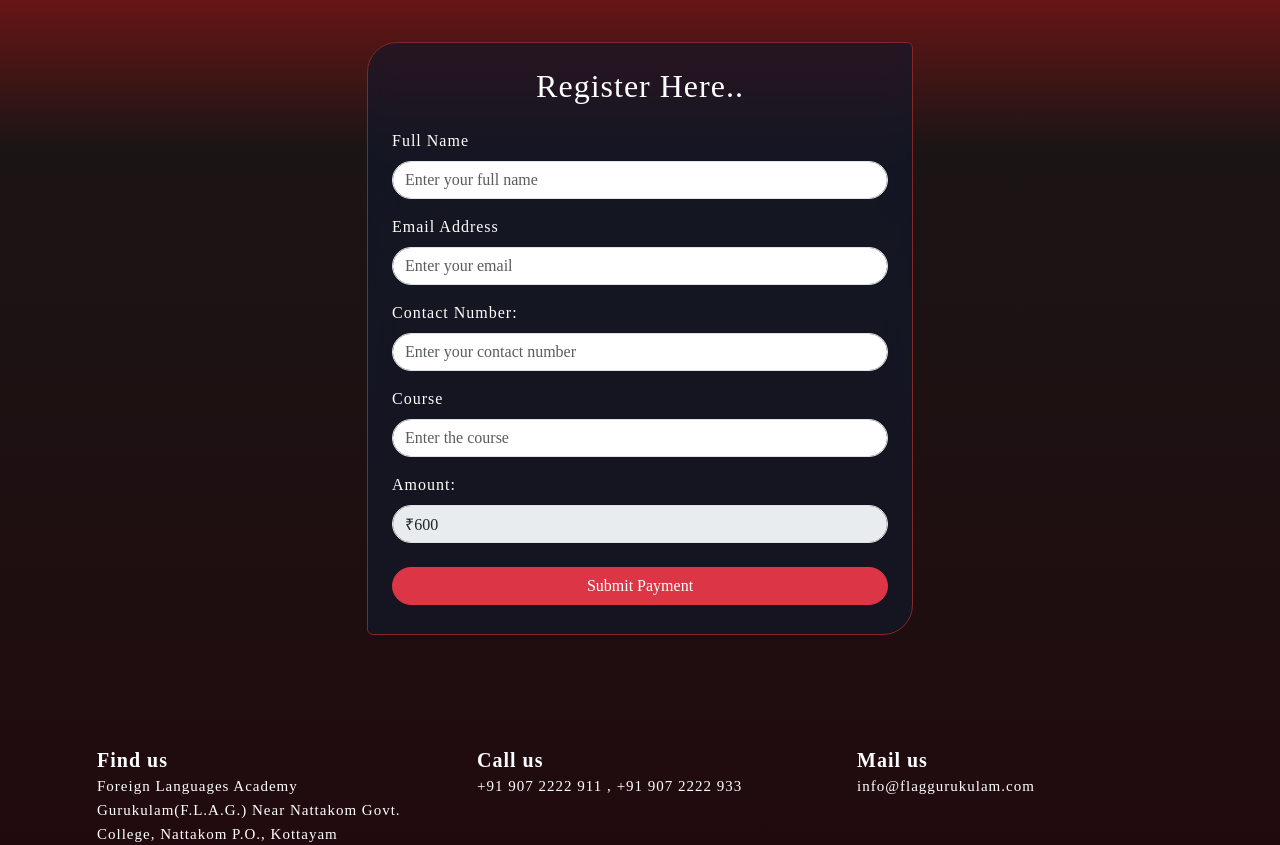
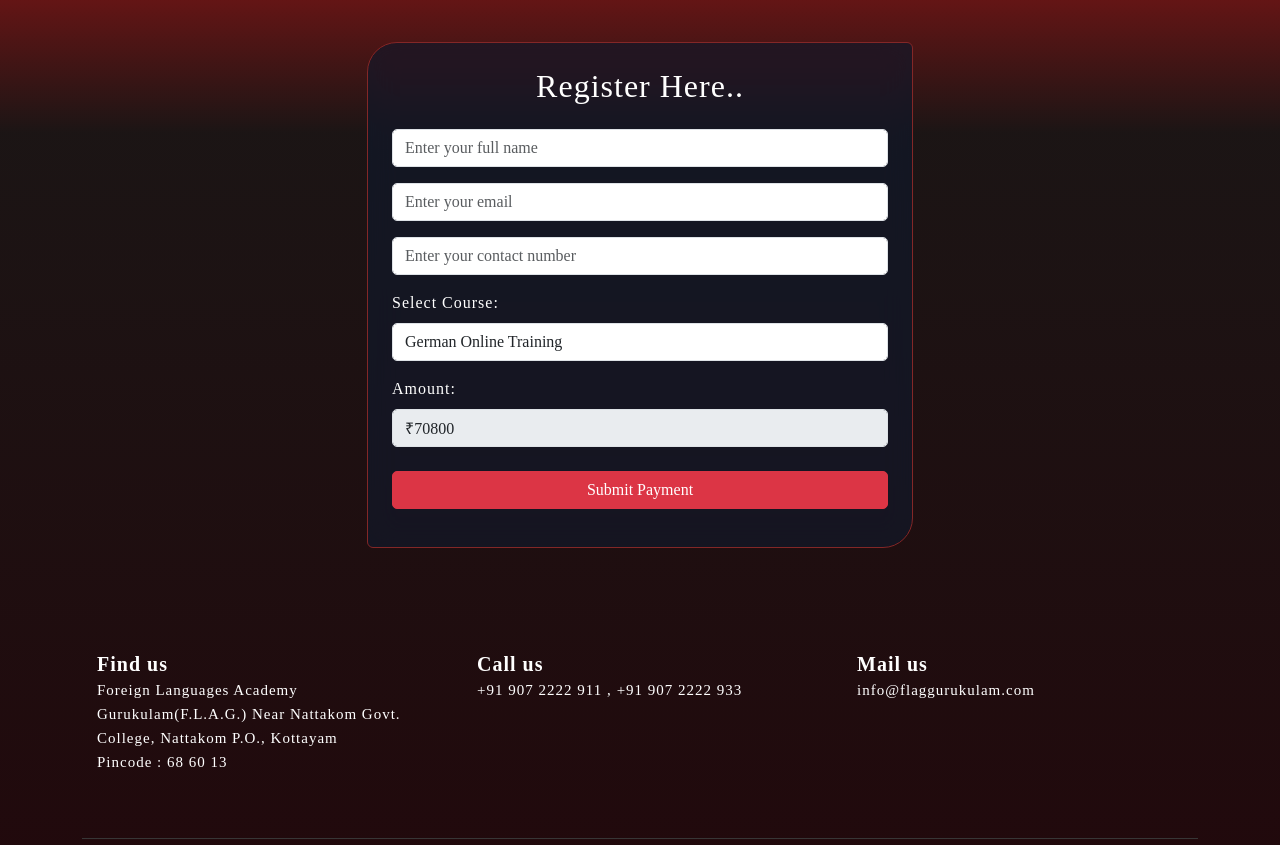
Before and after one commit to lifeplannerdev/flag, a Django app: page /registeration/ in a window 1280 px wide. Shown: the part 76-921 px from the top of the page. Run offline with Django 5.2, Linux system fonts and the light colour scheme; some libraries are stand-ins or nearby versions; some web fonts are replaced.

Commit message:
feb 12 commit

```diff
--- a/flagapp/views.py
+++ b/flagapp/views.py
@@ -26,7 +26,7 @@ def registeration(request):
         email = request.POST.get("emailAddress")
         phone = request.POST.get("contact")
         course = request.POST.get("course")
-        amount = 600 * 100  # Razorpay accepts amount in paisa (600 INR = 60000 paisa)
+        amount = int(request.POST.get("amount")) * 100  # Convert to paisa
 
         # Create Razorpay order
         order_data = {
@@ -42,7 +42,7 @@ def registeration(request):
             email=email,
             phone=phone,
             course=course,
-            amount=600,
+            amount=amount // 100,  # Convert back to INR for storage
             payment_id=order['id']
         )
         registration.save()
@@ -59,6 +59,7 @@ def registeration(request):
         })
 
     return render(request, "registration.html")
+
 
 
 from django.views.decorators.csrf import csrf_exempt
--- a/templates/registration.html
+++ b/templates/registration.html
@@ -266,32 +266,42 @@ document.querySelector("#check-icon").addEventListener("change", updateNavbarBac
           <form id="paymentForm" method="POST" action="">
             {% csrf_token %}
             <div class="form-group mb-3">
-              <label for="fullName" style="color:white;">Full Name</label>
-              <input type="text" class="form-control" id="fullName" style="border-radius: 30px;" placeholder="Enter your full name" required>
+
+              <input type="text" class="form-control" id="fullName" style="border-radius: 5px;" placeholder="Enter your full name" required>
             </div>
             <div class="form-group mb-3">
-              <label for="emailAddress" style="color:white;">Email Address</label>
-              <input type="email" class="form-control" id="emailAddress" style="border-radius: 30px;" placeholder="Enter your email" required>
+
+              <input type="email" class="form-control" id="emailAddress" style="border-radius: 5px;" placeholder="Enter your email" required>
             </div>
 
             <div class="form-group mb-3">
-              <label for="contact" style="color:white;">Contact Number:</label>
-              <input type="tel" class="form-control" id="contact" style="border-radius: 30px;" placeholder="Enter your contact number" required>
+
+              <input type="tel" class="form-control" id="contact" style="border-radius: 5px;" placeholder="Enter your contact number" required>
             </div>
             <div class="form-group mb-3">
-              <label for="course" style="color:white;">Course</label>
-              <input type="text" class="form-control" id="course" style="border-radius: 30px;" placeholder="Enter the course" required>
+              <label for="course" style="color:white;">Select Course:</label>
+              <select class="form-control" id="course" style="border-radius: 5px;" required>
+                <option value="German Online Training" data-amount="60800">German Online Training</option>
+                <option value="German On-campus" data-amount="91500">German On-campus</option>
+              </select>
             </div>
             <div class="form-group mb-4">
               <label for="amount" style="color:white;">Amount:</label>
-              <input type="text" class="form-control" id="amount" value="₹600" style="border-radius: 30px;" readonly>
+              <input type="text" class="form-control" id="amount" value="₹70800" style="border-radius: 5px;" readonly>
             </div>
-            <button type="button" id="payButton" class="btn btn-danger w-100" style="border-radius: 30px;">Submit Payment</button>
+            <button type="button" id="payButton" class="btn btn-danger w-100" style="border-radius: 5px;">Submit Payment</button>
           </form>
         </div>
       </div>
     </div>
   </div>
+  <script>
+    document.getElementById("course").addEventListener("change", function() {
+      let selectedOption = this.options[this.selectedIndex];
+      let amount = selectedOption.getAttribute("data-amount");
+      document.getElementById("amount").value = "₹" + amount;
+    });
+  </script>
 
   <script>
     const fullName = document.getElementById('fullName');
@@ -325,15 +335,17 @@ document.querySelector("#check-icon").addEventListener("change", updateNavbarBac
 
   <script src="https://checkout.razorpay.com/v1/checkout.js"></script>
   <script>
-    document.getElementById("payButton").onclick = function(e) {
+    document.getElementById("payButton").onclick = function (e) {
   e.preventDefault();
 
   let fullName = document.getElementById("fullName").value;
   let emailAddress = document.getElementById("emailAddress").value;
   let contact = document.getElementById("contact").value;
-      let course = document.getElementById("course").value;
+  let course = document.getElementById("course");
+  let selectedOption = course.options[course.selectedIndex];
+  let amount = selectedOption.getAttribute("data-amount"); // Get amount from selected option
 
-      if (!fullName || !emailAddress || !contact || !course) {
+  if (!fullName || !emailAddress || !contact || !course.value) {
     alert("Please fill in all details before proceeding.");
     return;
   }
@@ -345,7 +357,8 @@ document.querySelector("#check-icon").addEventListener("change", updateNavbarBac
       fullName: fullName,
       emailAddress: emailAddress,
       contact: contact,
-          course: course,
+      course: course.value,
+      amount: amount // Pass the correct amount
     }),
   })
   .then(response => response.json())
@@ -358,7 +371,6 @@ document.querySelector("#check-icon").addEventListener("change", updateNavbarBac
       "description": "Course Registration Fee",
       "order_id": data.order_id,
       "handler": function (response) {
-            // Call backend to update payment status
         fetch("{% url 'flagapp:payment_success' %}", {
           method: "POST",
           headers: { "X-CSRFToken": "{{ csrf_token }}" },
@@ -370,7 +382,6 @@ document.querySelector("#check-icon").addEventListener("change", updateNavbarBac
         .then(res => res.json())
         .then(data => {
           if (data.status === "success") {
-                // ✅ Redirect directly without alert
             window.location.href = "{% url 'flagapp:success_page' %}";
           }
         });
@@ -387,9 +398,8 @@ document.querySelector("#check-icon").addEventListener("change", updateNavbarBac
     rzp.open();
   });
 };
+
   </script>
-
-
 
 
 
```
Lines whose indentation alone changed are shown as unchanged.
